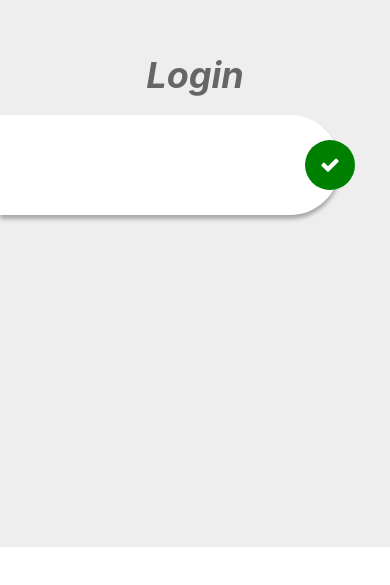
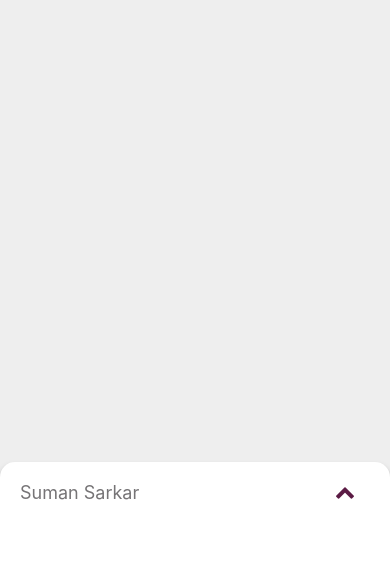
Before and after one commit to sumansarkarwd/rn-reusable, a React Native app: screen / in a window 390 px wide. Shown: the part 297-882 px from the top of the page. Before the commit the page ends 844 px from the top, so only its background shows below. Built offline with nearby package versions, Linux system fonts and the light colour scheme.

Commit message:
make slider children generic

```diff
--- a/App.js
+++ b/App.js
@@ -1,5 +1,5 @@
 import React, {Component} from "react";
-import {View, Text} from "react-native";
+import {View, Text, ScrollView} from "react-native";
 
 import Slider from "./src/components/Slider";
 import AuthFrom from "./src/components/AuthFrom";
@@ -51,10 +51,11 @@ class App extends Component {
   render() {
     return (
       <View style={{backgroundColor: '#eee', flex: 1}}>
-        {/* <Slider title='Suman Sarkar' data={this.state.data}/> */}
-        <AuthFrom title="Login">
+        <Slider title='Suman Sarkar' data={this.state.data}>
+        </Slider>
+        {/* <AuthFrom title="Login">
           <IconInput />
-        </AuthFrom>
+        </AuthFrom> */}
       </View>
     )
   }
--- a/src/components/Slider.js
+++ b/src/components/Slider.js
@@ -63,33 +63,6 @@ class Slider extends Component {
       }
   }
 
-  renderItem = item => {
-      return (
-          <Card>
-            <Text>{item.name}</Text>
-          </Card>
-      )
-  }
-
-  renderData = () => {
-      if(this.props.data) {
-          return (
-            <FlatList
-                data={this.props.data}
-                renderItem={({ item }) => this.renderItem(item)}
-                keyExtractor={item => item.id}
-                showsVerticalScrollIndicator={false}
-            />
-          );
-      } else {
-          return (
-            <View style={styles.emptyView}>
-                <Text style={styles.emptyText}>Nothing seems to be here!</Text>
-            </View>
-          )
-      }
-  }
-
   render() {
     return (
       <Animated.View style={[styles.rootContainer, this.position.getLayout()]}>
@@ -104,7 +77,7 @@ class Slider extends Component {
             </View>
           </View>
           <View style={styles.contentStyle}>
-            {this.renderData()}
+              {this.props.children}
           </View>
       </Animated.View>
     )
@@ -128,8 +101,8 @@ const styles = StyleSheet.create({
         height: 60,
         width: "100%",
         backgroundColor: '#fff',
-        borderTopLeftRadius: 10,
-        borderTopEndRadius: 10,
+        borderTopLeftRadius: 15,
+        borderTopEndRadius: 15,
         paddingHorizontal: 20,
         flexDirection: "row",
         alignItems: 'center',
```
